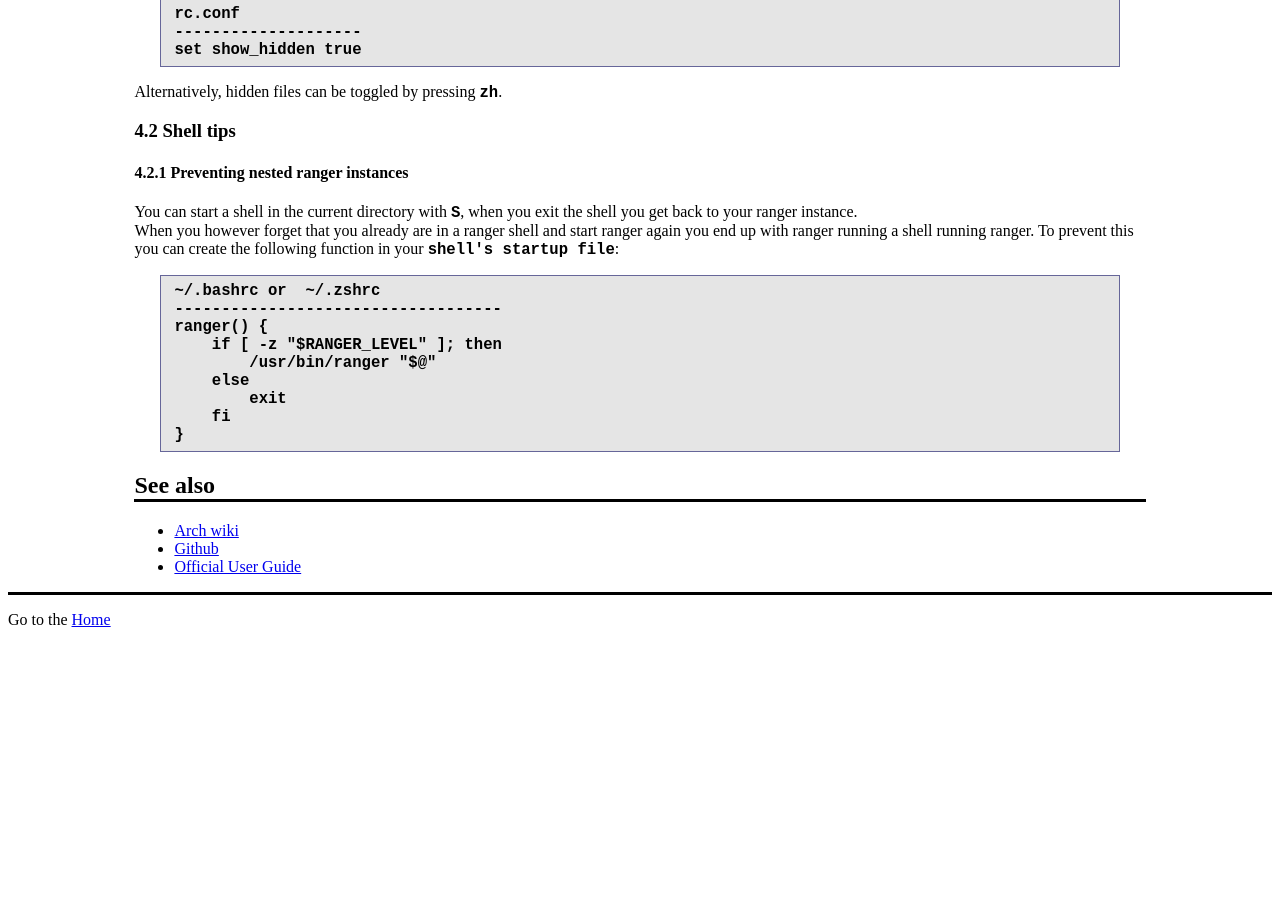
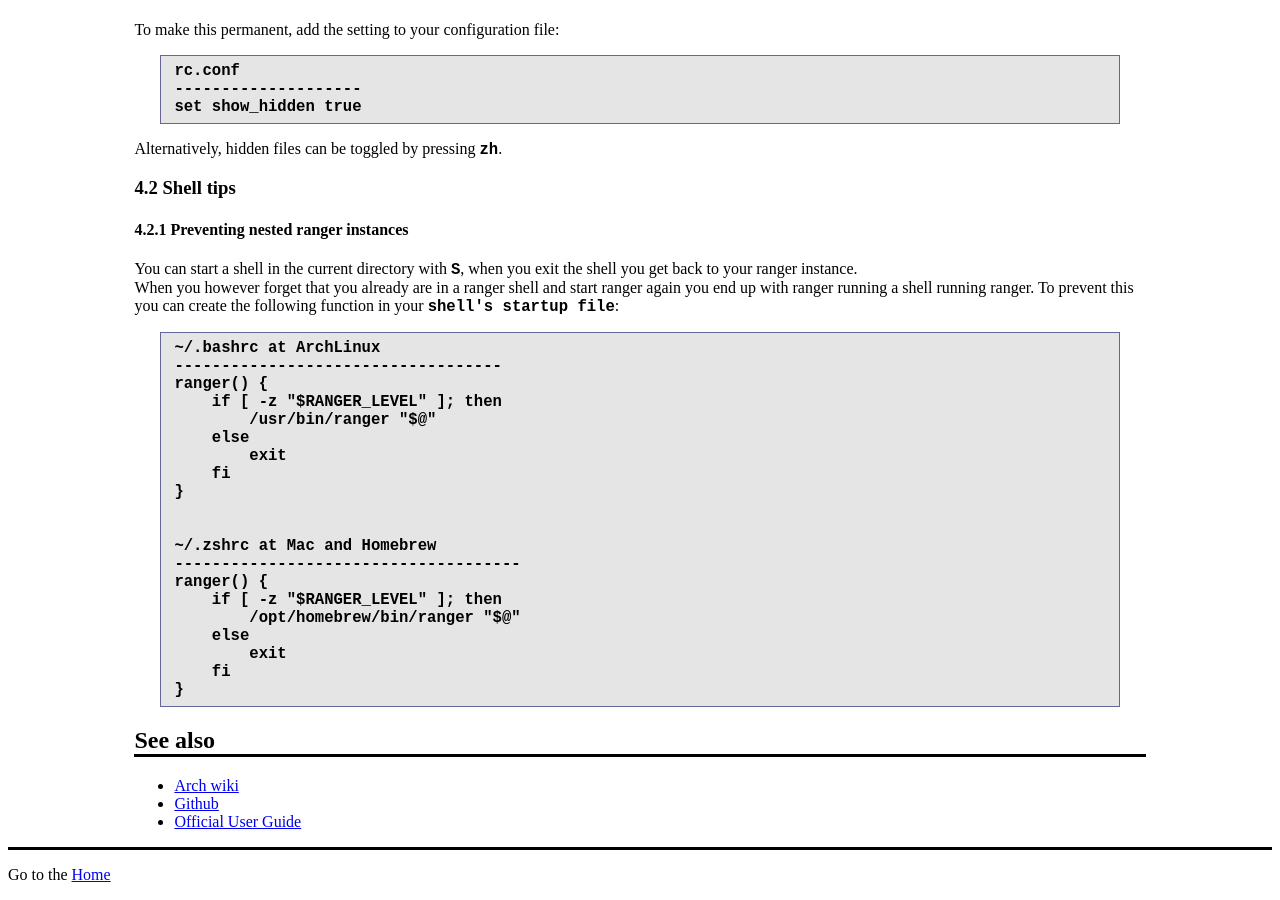
Before and after one commit to WGZ-W/wgz-w.github.io, a Jekyll site: the page built from _posts/Tools/2024-10-06-ranger.md, in a window 1280 px wide and 900 px high, scrolled down 1329 px. Built offline with Jekyll 4.4.1, drawn with Linux system fonts in a browser that asks for light colours; before the commit the page ends 1974 px from its top, so only the background shows below that; some of the changed text lies outside the part shown.

Commit message:
add ranger config for mac

````diff
--- a/_posts/Tools/2024-10-06-ranger.md
+++ b/_posts/Tools/2024-10-06-ranger.md
@@ -26,6 +26,9 @@ export EDITOR=nvim
 - `p` for paste
 - `z` for changing settings
 - `u` for "undo"
+- `S` for open a shell at current directory
+- `[` for move at parent directory
+- `]` for move at parent directory
 
 ### Working with Files
 - i = Display file (useful if you'd like to view a text file in a pager instead of editing it)
@@ -74,11 +77,22 @@ You can start a shell in the current directory with **`S`**, when you exit the s
 When you however forget that you already are in a ranger shell and start ranger again you end up with ranger running a shell running ranger.
 To prevent this you can create the following function in your **`shell's startup file`**:
 ```
-~/.bashrc or  ~/.zshrc
+~/.bashrc at ArchLinux
 -----------------------------------
 ranger() {
     if [ -z "$RANGER_LEVEL" ]; then
         /usr/bin/ranger "$@"
+    else
+        exit
+    fi
+}
+
+
+~/.zshrc at Mac and Homebrew
+-------------------------------------
+ranger() {
+    if [ -z "$RANGER_LEVEL" ]; then
+        /opt/homebrew/bin/ranger "$@"
     else
         exit
     fi
````
